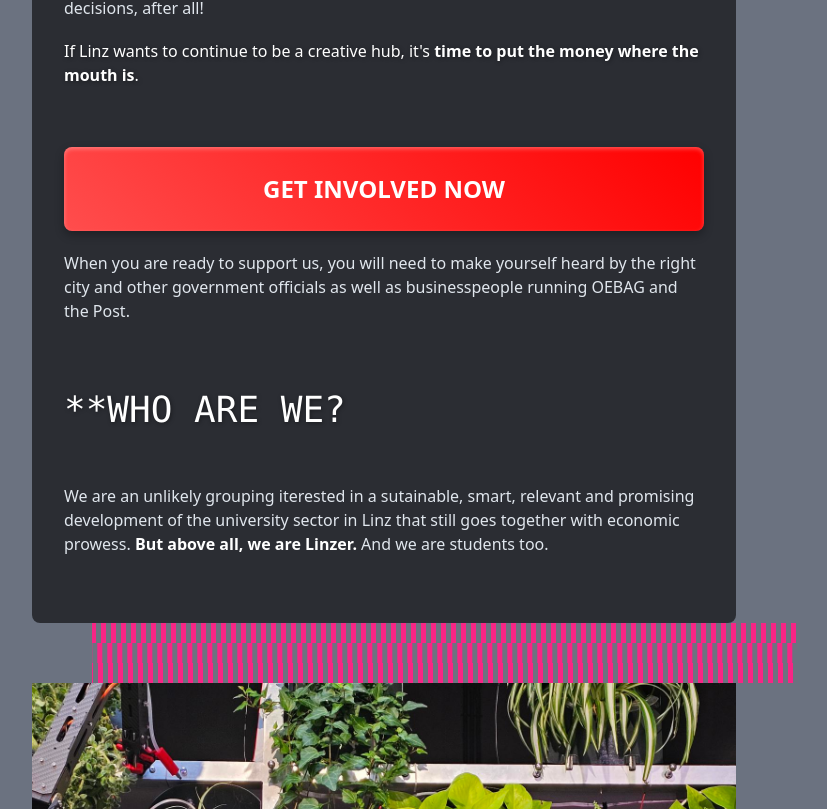
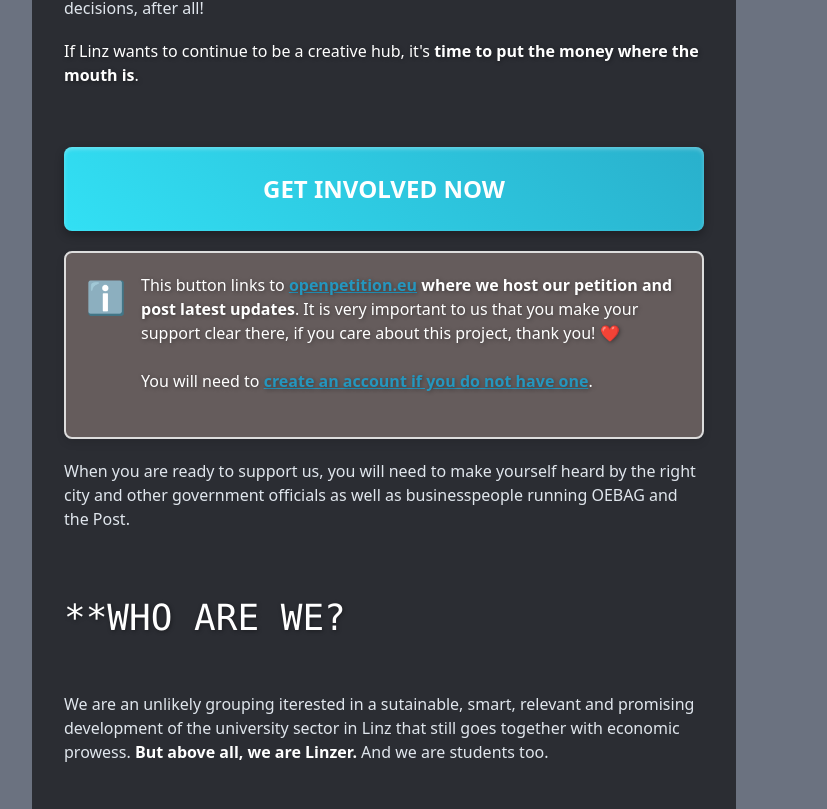
Before and after one commit to heseltime/postuni, a Nuxt app: page / in a window 1280 px wide. Shown: the part 1591-2400 px from the top of the page, without its empty margins (256-1083 px from the left). Built offline with nearby package versions, Linux system fonts and the light colour scheme.

Commit message:
Dev Out Info Box for Button

```diff
--- a/layouts/default.vue
+++ b/layouts/default.vue
@@ -40,10 +40,15 @@
         <h4 class="text-md text-gray-300">* <b>Current Owner of PostCity</b>. In turn, the Post is majority-owned by <a href="https://oebag.gv.at">OEBAG, Österreichische Beteiligungs AG</a>, legally mandated to make long-term, AT-serving decisions, after all!</h4>
         <h3 class="text-md text-gray-300">If Linz wants to continue to be a creative hub, it's <b>time to put the money where the mouth is</b>.</h3>
 
-          <!-- Call to Action Button -->
-          <button class="cta-button">Get Involved Now</button>
-
-          <!-- Fold-out or pop-up form/phone numbers, etc. -->
+        <!-- Call to Action Button -->
+        <button class="cta-button">Get Involved Now</button>
+        <div class="info-box">
+          <span class="info-symbol">ℹ️</span>
+          <div class="info-text">
+            <h3 class="text-md text-gray-300">This button links to <b><a href="https://www.openpetition.eu/at/content/about_us">openpetition.eu</a> where we host our petition and post latest updates</b>. It is very important to us that you make your support clear there, if you care about this project, thank you! ❤️</h3>
+            <h3 class="text-md text-gray-300">You will need to <a href="https://www.openpetition.eu/at/user/registrieren">create an account if you do not have one</a>.</h3>
+          </div>
+        </div>
 
         <h4 class="text-md text-gray-300 mt-5">When you are ready to support us, you will need to make yourself heard by the right city and other government officials as well as businesspeople running OEBAG and the Post.</h4>
 
@@ -341,7 +346,7 @@ export default {
 
 
 .cta-button {
-  background: linear-gradient(45deg, #ff4d4d, #ff0000); /* Gradient for a glossy look */
+  background: linear-gradient(45deg, #32e0f4, #29b0cc); /* Gradient for a glossy look */
   color: #ffffff;
   padding: 1em 0; /* Vertical padding only */
   font-size: 1.5rem;
@@ -358,7 +363,7 @@ export default {
 }
 
 .cta-button:hover {
-  background: linear-gradient(45deg, #ff3333, #cc0000); /* Darker gradient on hover */
+  background: linear-gradient(45deg, #32e0f4, #2cb4cc); /* Darker gradient on hover */
   transform: translateY(-3px); /* Lift effect on hover */
 }
 
@@ -396,4 +401,35 @@ export default {
   background-color: #d0d410;
 }
 
+.info-box {
+  display: flex;
+  align-items: flex-start;
+  background-color: #655c5c; /* Dark gray background */
+  border: 2px solid #ddd; /* Subtle border */
+  border-radius: 8px;
+  padding: 20px;
+  margin-top: 20px;
+  box-shadow: 0px 4px 8px rgba(0, 0, 0, 0.1); /* Subtle shadow for depth */
+}
+
+.info-symbol {
+  font-size: 2rem; /* Size of the info symbol */
+  margin-right: 15px;
+  color: #2596be; /* Optional: Info color (blue) */
+}
+
+.info-text {
+  flex-grow: 1;
+}
+
+.info-box a {
+  color: #2596be; /* Matching color for links */
+  text-decoration: underline;
+}
+
+.info-box a:hover {
+  color: #0077a8; /* Darker blue on hover */
+}
+
+
 </style>
```
